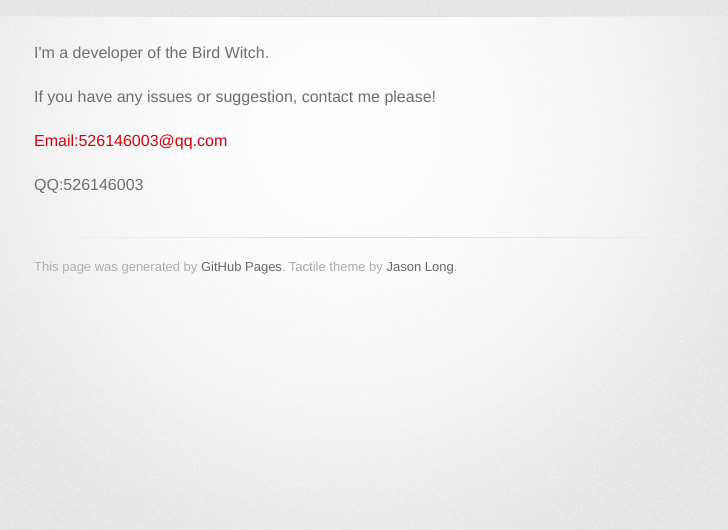
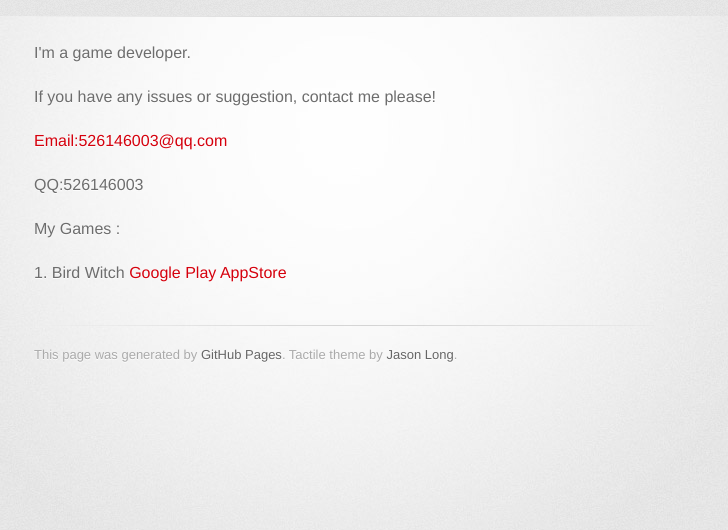
Before and after one commit to yidianyouxi/yidianyouxi.github.io, a plain HTML site: page index.html in a window 1280 px wide. Shown: the whole page, without its empty margins (296-1024 px from the left). Drawn offline with Linux system fonts and the light colour scheme; a web font is replaced by a local one.

Commit message:
Update index.html

```diff
--- a/index.html
+++ b/index.html
@@ -18,10 +18,15 @@
         <hr>
 
         <section id="main_content">
-          <p>I'm a developer of the Bird Witch. </p>
+          <p>I'm a game developer. </p>
           <p>If you have any issues or suggestion, contact me please! </p>
           <p><a href="mailto:526146003@qq.com">Email:526146003@qq.com</a></p>
           <p>QQ:526146003</p>
+        </section>
+
+        <section>
+          <p>My Games : </p>
+          1. Bird Witch   <a href="https://play.google.com/store/apps/details?id=com.binary.bird">Google Play</a> <a href="https://itunes.apple.com/us/app/id1213841588">AppStore</a>
         </section>
 
         <footer>
```
